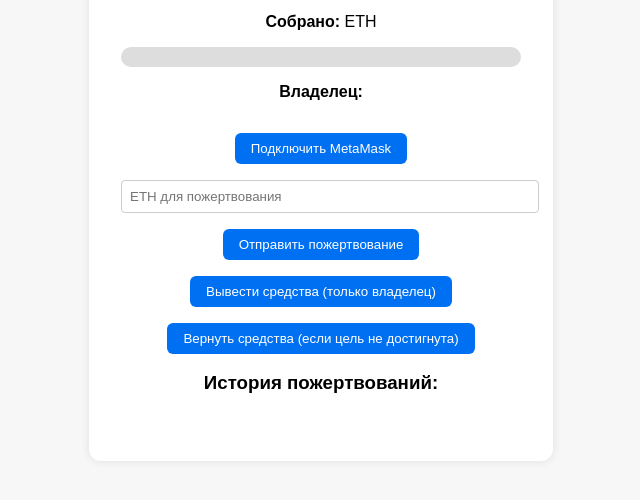
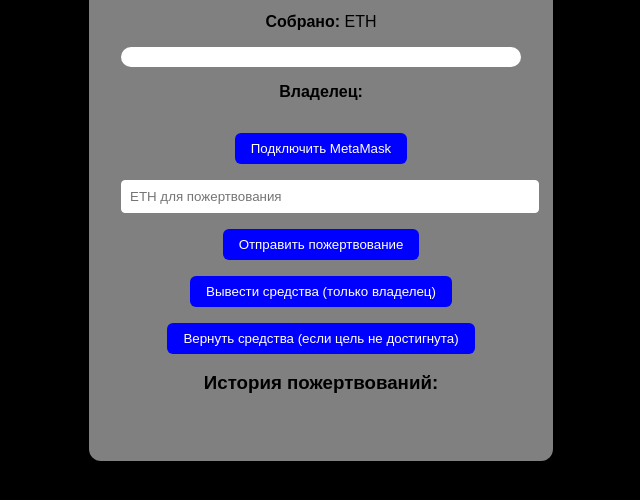
Before and after one commit to NikitaZhulenkov/crowdfunding-dapp, a plain HTML site: page index.html in a window 1280 px wide. Shown: the part 236-736 px from the top of the page, without its empty margins (319-959 px from the left). Drawn offline with nearby package versions, Linux system fonts and the light colour scheme.

Commit message:
Add files via upload

```diff
--- a/style.css
+++ b/style.css
@@ -4,12 +4,12 @@ body {
   justify-content: center;
   align-items: center;
   min-height: 100vh;
-  background: #f7f7f7;
+  background: black;
   margin: 0;
 }
 
 .container {
-  background: #fff;
+  background: grey;
   padding: 2rem;
   border-radius: 12px;
   box-shadow: 0 0 10px rgba(0, 0, 0, 0.1);
@@ -20,15 +20,15 @@ body {
 button {
   margin-top: 1rem;
   padding: 0.5rem 1rem;
-  background: #0070f3;
-  color: #fff;
+  background: blue;
+  color: white;
   border: none;
   border-radius: 6px;
   cursor: pointer;
 }
 
 button:hover {
-  background: #005bb5;
+  background: darkblue;
 }
 
 input {
@@ -36,13 +36,13 @@ input {
   margin-top: 1rem;
   padding: 0.5rem;
   border-radius: 4px;
-  border: 1px solid #ccc;
+  border: 1px solid white;
 }
 
 .progress-bar {
   width: 100%;
   height: 20px;
-  background: #ddd;
+  background: white;
   border-radius: 10px;
   overflow: hidden;
   margin: 0.5rem 0 1rem 0;
@@ -51,7 +51,7 @@ input {
 .progress-fill {
   height: 100%;
   width: 0%;
-  background: #4caf50;
+  background: green;
   transition: width 0.5s ease;
 }
 
```
